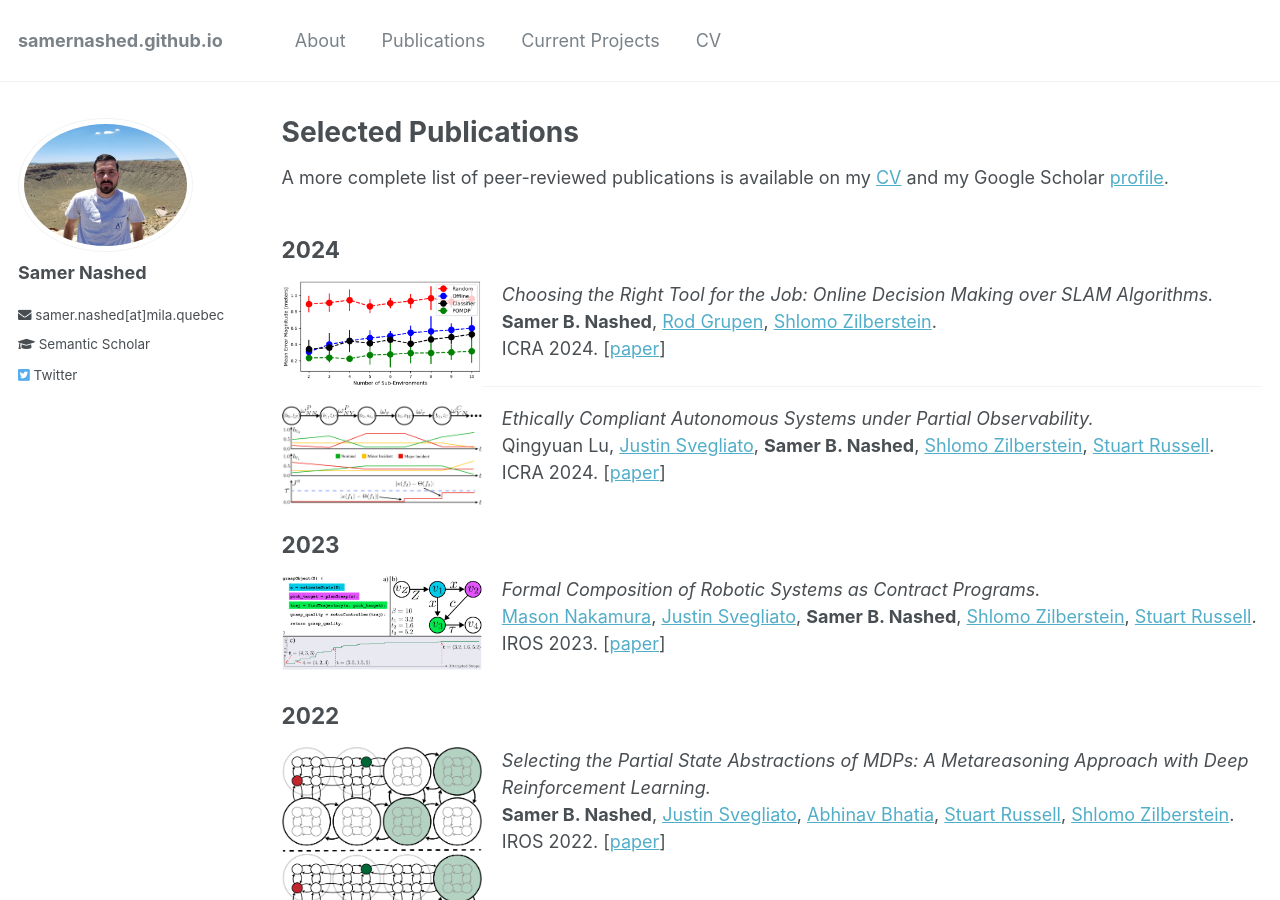
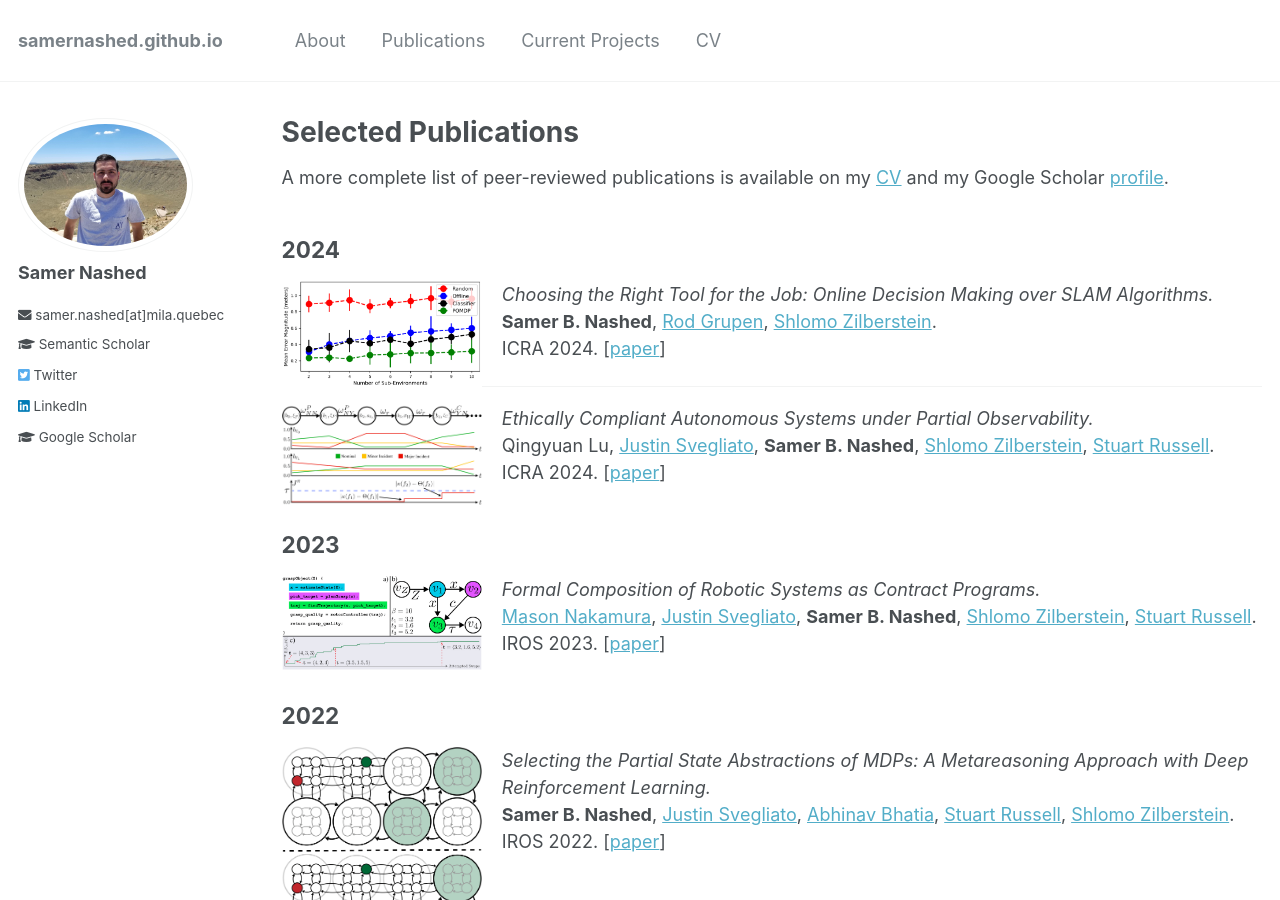
Before and after one commit to SamerNashed/samernashed.github.io, a Jekyll site: the page built from _pages/publications.md, in a window 1280 px wide and 900 px high. Built offline with Jekyll 4.4.1, drawn with Linux system fonts in a browser that asks for light colours; part of the change alters nothing that is shown.

Commit message:
error fix and links

```diff
--- a/_config.yml
+++ b/_config.yml
@@ -84,17 +84,21 @@ author:
   avatar: "headshot.jpg"
   # bio: "Email: samer [dot] nashed [at] mila [dot] quebec"
   email: " samer [dot] nashed [at] mila [dot] quebec"
-  semanticscholar: "https://www.semanticscholar.org/author/Su-Lin-Blodgett/3422038"
-  twitter: "sulin_blodgett"
+  googlescholar: "https://scholar.google.com/citations?user=kACP4WMAAAAJ&hl=en"
+  twitter: "nashed_samer" # https://twitter.com/
+  semanticscholar: "https://www.semanticscholar.org/author/Samer-B.-Nashed/5604387"
+  dblp: "https://dblp.org/pid/190/8623.html"
+  linkedin: "https://www.linkedin.com/in/samer-nashed-250a19a1/"
+  # orcid:
   # links:
   #   - label: "samer [dot] nashed [at] mila [dot] quebec"
   #     icon: "fas fa-fw fa-envelope-square"
   #   - label: "Semantic Scholar"
   #     icon: "ai ai-google-scholar-square"
-  #     url: "https://www.semanticscholar.org/author/Su-Lin-Blodgett/3422038"
+  #     url: "https://www.semanticscholar.org/author/Samer-B.-Nashed/5604387"
   #   - label: "Twitter"
   #     icon: "fab fa-fw fa-twitter-square"
-  #     url: "https://twitter.com/sulin_blodgett"
+  #     url: "https://twitter.com/nashed_samer"
   #
 
 # Reading Files
--- a/_pages/publications.md
+++ b/_pages/publications.md
@@ -53,7 +53,7 @@ A more complete list of peer-reviewed publications is available on my [CV](https
 
 <img align="left" width="200" src="https://samernashed.github.io/images/OppMod.svg">&nbsp;&nbsp;&nbsp;&nbsp;*A survey of Opponent Modeling in Adversarial Domains.*<br>
 &nbsp;&nbsp;&nbsp;&nbsp;**Samer B. Nashed**, [Shlomo Zilberstein](https://www.cics.umass.edu/faculty/directory/zilberstein_shlomo).<br>
-&nbsp;&nbsp;&nbsp;&nbsp; JAIR. [[paper](https://samernashed.github.io/files/JAIR2022_OppMod.pdf)]<br>
+&nbsp;&nbsp;&nbsp;&nbsp;JAIR. [[paper](https://samernashed.github.io/files/JAIR2022_OppMod.pdf)]<br>
 
 <p>&nbsp;</p>
 
```
